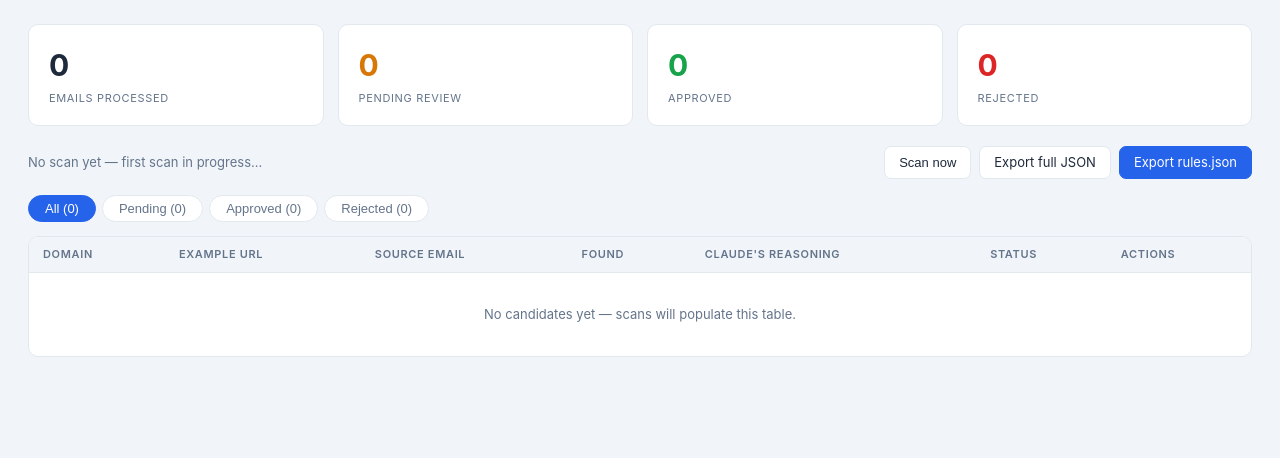
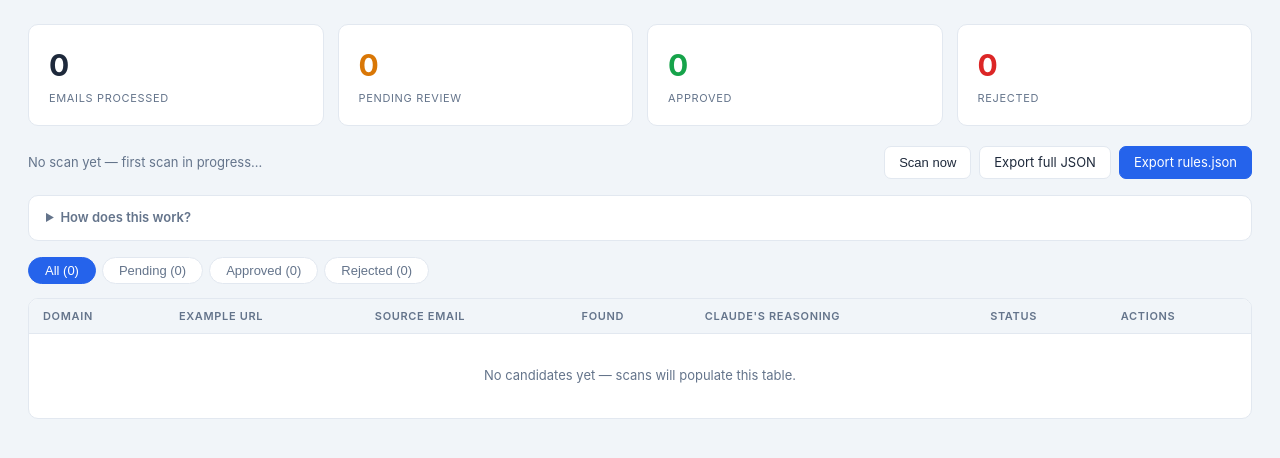
Before and after one commit to Marvellous-Codeworks/mailtrack-hunter, a FastAPI app: page / in a window 1280 px wide. Shown: the part 74-532 px from the top of the page. Run offline with FastAPI, Linux system fonts and the light colour scheme; data that the repository does not hold is empty.

Commit message:
Add collapsible legend explaining workflow, actions and export buttons

```diff
--- a/static/style.css
+++ b/static/style.css
@@ -163,3 +163,46 @@ code { font-family: "SF Mono", "Fira Code", Menlo, monospace; font-size: 12px; }
 .actions-cell { display: flex; gap: 5px; align-items: center; }
 
 .empty-row td { text-align: center; color: var(--muted); padding: 32px; font-size: 13px; }
+
+/* ── Legend ── */
+.legend {
+  background: var(--surface);
+  border: 1px solid var(--border);
+  border-radius: 10px;
+  margin-bottom: 16px;
+  padding: 0;
+}
+.legend summary {
+  padding: 12px 16px;
+  cursor: pointer;
+  font-weight: 600;
+  font-size: 13px;
+  color: var(--muted);
+  list-style: none;
+  display: flex;
+  align-items: center;
+  gap: 6px;
+  user-select: none;
+}
+.legend summary::before { content: "▶"; font-size: 10px; transition: transform .2s; }
+.legend[open] summary::before { transform: rotate(90deg); }
+.legend summary::-webkit-details-marker { display: none; }
+.legend-body {
+  padding: 0 16px 16px;
+  border-top: 1px solid var(--border);
+}
+.legend-section {
+  margin: 12px 0 10px;
+  font-size: 13px;
+  color: var(--muted);
+  line-height: 1.6;
+}
+.legend-grid {
+  display: grid;
+  grid-template-columns: repeat(auto-fit, minmax(220px, 1fr));
+  gap: 16px;
+}
+.legend-grid > div { font-size: 13px; }
+.legend-grid strong { display: block; margin-bottom: 6px; color: var(--text); }
+.legend-grid ul { list-style: none; display: flex; flex-direction: column; gap: 5px; }
+.legend-grid li { color: var(--muted); line-height: 1.5; }
--- a/templates/index.html
+++ b/templates/index.html
@@ -57,6 +57,41 @@
       <a href="/api/export/rules" class="btn btn-primary" title="Ready-to-paste rules.json fragment">Export rules.json</a>
     </div>
   </div>
+
+  <!-- Legend -->
+  <details class="legend">
+    <summary>How does this work?</summary>
+    <div class="legend-body">
+      <div class="legend-section">
+        <strong>Workflow</strong>
+        <p>Mailtrack Hunter scans your inbox periodically, pre-filters commercial emails by header (free), extracts image URLs, then asks Claude to classify unknown ones as potential trackers. Candidates appear here for your review before anything touches the extension.</p>
+      </div>
+      <div class="legend-grid">
+        <div>
+          <strong>Candidate actions</strong>
+          <ul>
+            <li><span class="badge badge-pending">Pending</span> — found by Claude, waiting for your review</li>
+            <li><b>Approve</b> — confirms the domain is a real tracker; it will appear in both exports</li>
+            <li><b>Reject</b> — marks it as a false positive; excluded from exports but kept as history</li>
+            <li><b>Reset</b> — moves an approved or rejected candidate back to Pending</li>
+          </ul>
+        </div>
+        <div>
+          <strong>Export buttons</strong>
+          <ul>
+            <li><b>Export full JSON</b> — all approved candidates with full metadata (domain, source email, Claude's reasoning, timestamp); useful for auditing or feeding back to Claude</li>
+            <li><b>Export rules.json</b> — approved domains formatted as <code>declarativeNetRequest</code> rules, ready to merge into Block Mailtrack's <code>rules/rules.json</code></li>
+          </ul>
+        </div>
+        <div>
+          <strong>Toolbar</strong>
+          <ul>
+            <li><b>Scan now</b> — triggers an immediate scan without waiting for the next scheduled interval</li>
+          </ul>
+        </div>
+      </div>
+    </div>
+  </details>
 
   <!-- Filter tabs -->
   <div class="filter-tabs">
```
